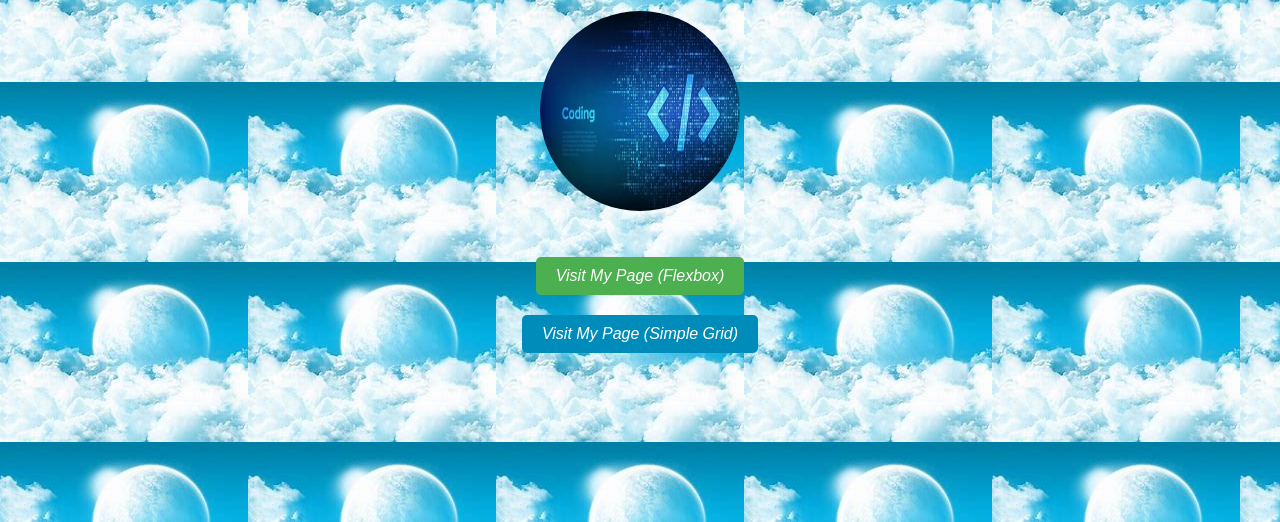
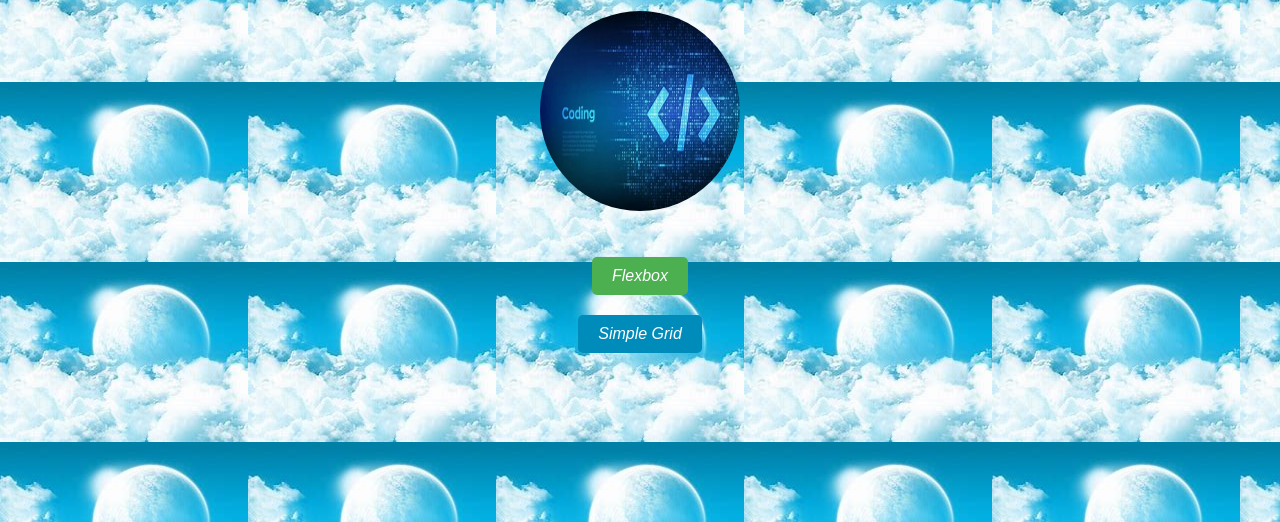
Before and after one commit to Madunambali/basic-webpage, a plain HTML site: page link_to_pages.html in a window 1280 px wide. Shown: the part 278-800 px from the top of the page. Drawn offline with Linux system fonts and the light colour scheme.

Commit message:
personal_webpage

```diff
--- a/link_to_pages.html
+++ b/link_to_pages.html
@@ -70,8 +70,8 @@
             <h1>Mbali Maduna</h1>
             <img src="coding.jpg" alt="coding image">
         </div>
-        <a href="file:///C:/Users/MTHANDAZO/Documents/Mbali_webpage/webpage_indexHtml.html" class="btn-flex">Visit My Page (Flexbox)</a>
-        <a href="file:///C:/Users/MTHANDAZO/Documents/Mbali_webpage/simpleGrid_html.html" class="btn-grid">Visit My Page (Simple Grid)</a>
+        <a href="file:///C:/Users/MTHANDAZO/Documents/Mbali_webpage/webpage_indexHtml.html" class="btn-flex">Flexbox</a>
+        <a href="file:///C:/Users/MTHANDAZO/Documents/Mbali_webpage/simpleGrid_html.html" class="btn-grid">Simple Grid</a>
     </div>
 </body>
 </html>
```
